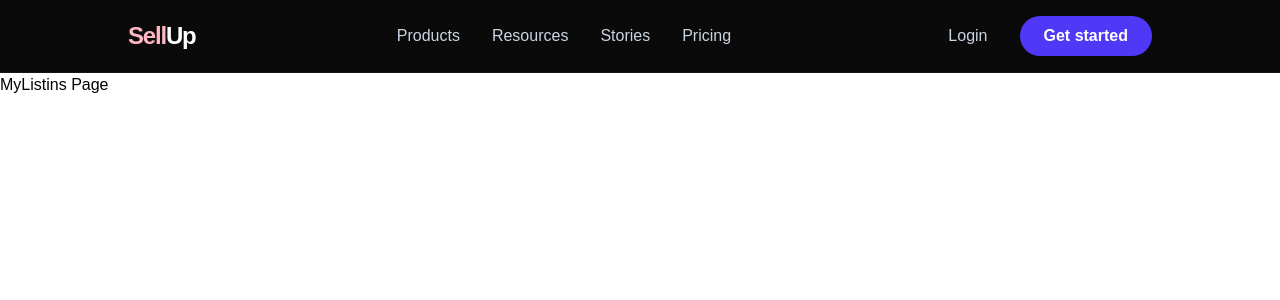
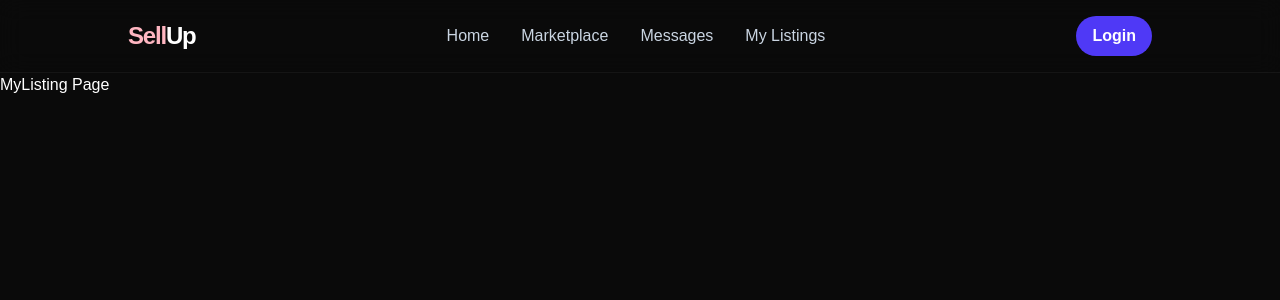
Before and after one commit to sheetalyadavv123/SellUp, a React (Vite) app in the folder frontend/: page /my-listings in a window 1280 px wide. Shown: the top 300 px of the page. Built offline with nearby package versions, Linux system fonts and the light colour scheme; the HTML template or start-up script is replaced by a standard one.

Commit message:
made changes in navbar

```diff
--- a/frontend/package.json
+++ b/frontend/package.json
@@ -10,6 +10,7 @@
     "preview": "vite preview"
   },
   "dependencies": {
+    "@clerk/clerk-react": "^5.60.0",
     "@reduxjs/toolkit": "^2.11.2",
     "@tailwindcss/vite": "^4.1.18",
     "lucide-react": "^0.563.0",
--- a/frontend/src/App.jsx
+++ b/frontend/src/App.jsx
@@ -15,9 +15,11 @@ import Navbar from './components/Navbar'
 function App() {
   const {pathname}=useLocation();
   return (
-    <div>
+    <div className="min-h-screen bg-[#0a0a0a] text-white selection:bg-indigo-500/30">
+
       {!pathname.includes('/admin')&& <Navbar/>}
       <Routes>
+
         <Route path='/' element={<Home/>}/>
         <Route path='/Marketplace' element={<Marketplace/>}/>
         <Route path='/my-listings' element={<MyListing/>}/>
@@ -27,8 +29,6 @@ function App() {
         <Route path='/messages' element={<Messages/>}/>
         <Route path='/my-orders' element={<MyOrders/>}/>
         <Route path='/loading' element={<Loading/>}/>
-
-
       </Routes>
     </div>
   )
--- a/frontend/src/components/Navbar.jsx
+++ b/frontend/src/components/Navbar.jsx
@@ -1,4 +1,5 @@
 import React, { useState } from 'react';
+import {Link} from 'react-router-dom';
 
 function Navbar() {
 
@@ -19,30 +20,29 @@ function Navbar() {
 
         {/* Desktop Links */}
         <div className="hidden md:flex items-center gap-8 text-slate-300 font-medium">
-          <a href="#products" className="hover:text-white transition-colors">Products</a>
-          <a href="#resources" className="hover:text-white transition-colors">Resources</a>
-          <a href="#stories" className="hover:text-white transition-colors">Stories</a>
-          <a href="#pricing" className="hover:text-white transition-colors">Pricing</a>
+          <Link to='/' onClick={()=>scrollTo(0,0)}>Home</Link>
+          <Link to='/marketplace' onClick={()=>scrollTo(0,0)}>Marketplace</Link>
+          <Link to='/messages' onClick={()=>scrollTo(0,0)}>Messages</Link>
+          <Link to='/my-listings' onClick={()=>scrollTo(0,0)}>My Listings</Link>
         </div>
 
         {/* Desktop Buttons */}
         <div className="hidden md:flex items-center space-x-4">
-          <button className="text-slate-300 hover:text-white px-4 py-2 transition">
+          <button className=" bg-indigo-600 hover:bg-indigo-500 transition text-white rounded-full font-semibold px-4 py-2 ">
             Login
-          </button>
-          <button className="px-6 py-2 bg-indigo-600 hover:bg-indigo-500 transition text-white rounded-full font-semibold">
-            Get started
           </button>
         </div>
 
-        {/* Mobile Menu Toggle Button */}
+
         <button
           onClick={() => setMenuOpen(!menuOpen)}
-          className="md:hidden text-white active:scale-90 transition-transform"
+          className="md:hidden text-white z-60 active:scale-90 transition-transform relative"
         >
           {menuOpen ? (
+            /* The Cross Icon */
             <svg xmlns="http://www.w3.org/2000/svg" width="26" height="26" viewBox="0 0 24 24" fill="none" stroke="currentColor" strokeWidth="2" strokeLinecap="round" strokeLinejoin="round"><path d="M18 6 6 18"/><path d="m6 6 12 12"/></svg>
           ) : (
+            /* The Hamburger Icon */
             <svg xmlns="http://www.w3.org/2000/svg" width="26" height="26" viewBox="0 0 24 24" fill="none" stroke="currentColor" strokeWidth="2" strokeLinecap="round" strokeLinejoin="round"><path d="M4 5h16"/><path d="M4 12h16"/><path d="M4 19h16"/></svg>
           )}
         </button>
@@ -54,11 +54,23 @@ function Navbar() {
           menuOpen ? "translate-x-0 opacity-100" : "translate-x-full opacity-0"
         }`}
       >
-        <a href="#products" onClick={() => setMenuOpen(false)}>Products</a>
-        <a href="#resources" onClick={() => setMenuOpen(false)}>Resources</a>
-        <a href="#stories" onClick={() => setMenuOpen(false)}>Stories</a>
-        <a href="#pricing" onClick={() => setMenuOpen(false)}>Pricing</a>
-        <button className="mt-4 px-8 py-3 bg-indigo-600 rounded-full w-2/3">Get Started</button>
+        {/* Added setMenuOpen(false) to all Link clicks */}
+        <Link to='/' onClick={() => { setMenuOpen(false); window.scrollTo(0,0); }}>
+            Home
+        </Link>
+        <Link to='/marketplace' onClick={() => { setMenuOpen(false); window.scrollTo(0,0); }}>
+            Marketplace
+        </Link>
+        <Link to='/messages' onClick={() => { setMenuOpen(false); window.scrollTo(0,0); }}>
+            Messages
+        </Link>
+        <Link to='/my-listings' onClick={() => { setMenuOpen(false); window.scrollTo(0,0); }}>
+            My Listings
+        </Link>
+
+        <button className="mt-4 px-8 py-3 bg-indigo-600 rounded-full w-2/3 shadow-lg shadow-indigo-500/20">
+            Login
+        </button>
       </div>
     </div>
   );
--- a/frontend/src/pages/MyListing.jsx
+++ b/frontend/src/pages/MyListing.jsx
@@ -3,7 +3,7 @@ import React from 'react'
 function MyListing() {
   return (
     <div>
-      <h1>MyListins Page</h1>
+      <h1>MyListing Page</h1>
     </div>
   )
 }
```
Also changed, not shown: 1 other file (tests, documents, lock files or other folders).
